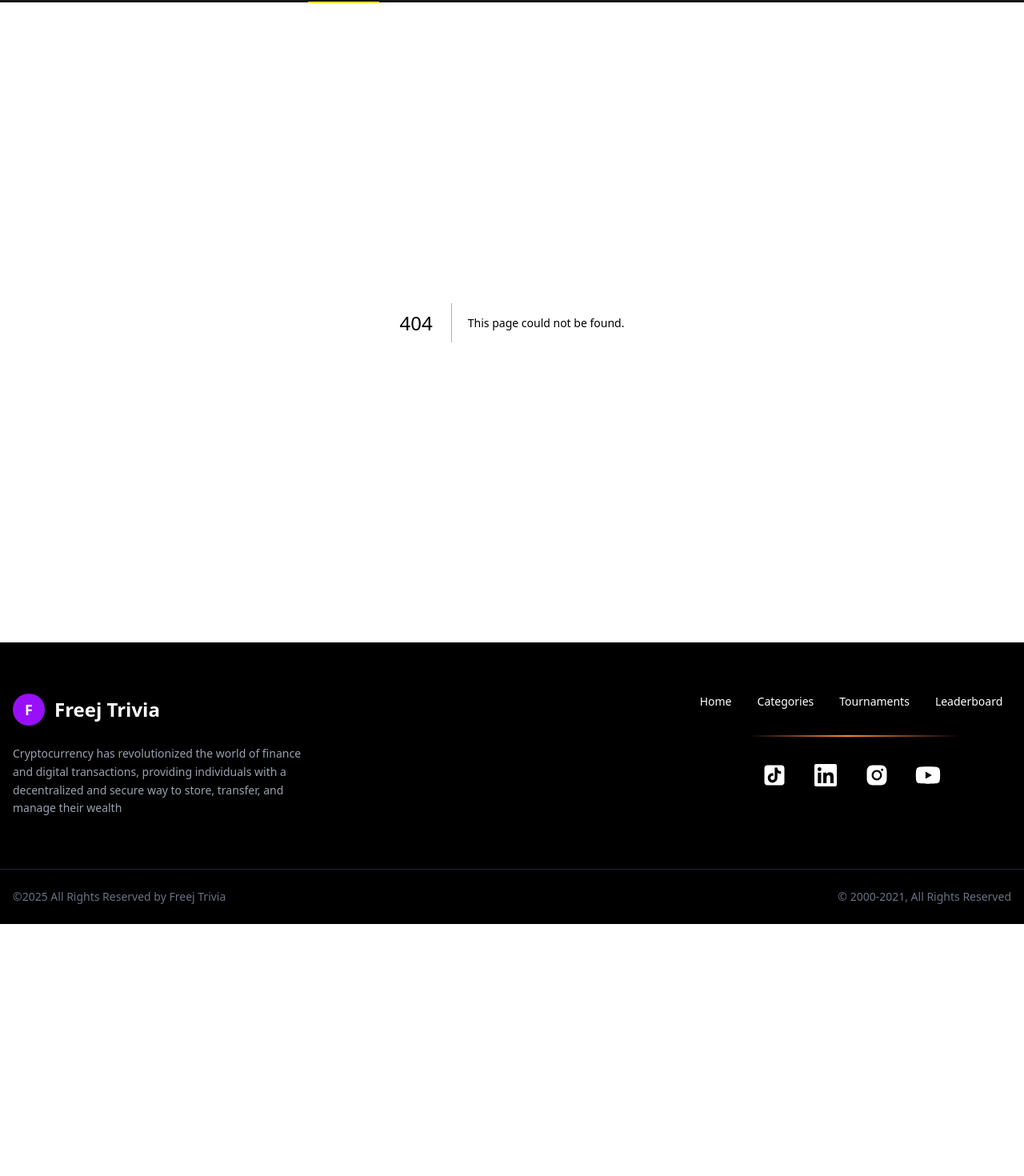
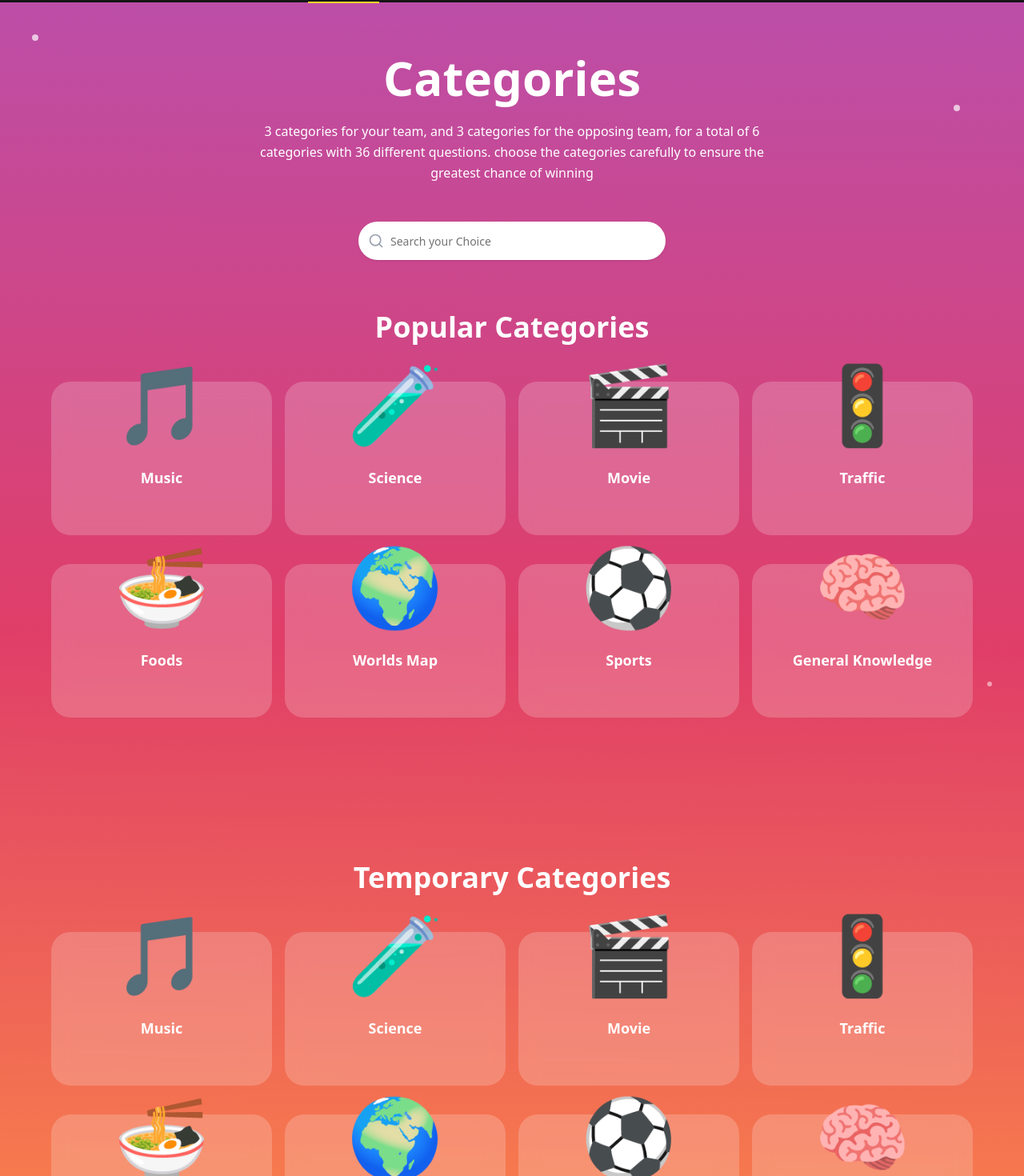
Before and after one commit to AsrafulMasum/freej-trivia, a Next.js app: page /categories in a window 1280 px wide. Before the commit this address had no page. Shown: the part 77-1547 px from the top of the page at 80% size. Before the commit the page ends 1232 px from the top, so only its background shows below. Built offline with nearby package versions, Linux system fonts and the light colour scheme.

Commit message:
categories page design created

```diff
--- /dev/null
+++ b/app/(website)/categories/page.tsx
@@ -0,0 +1,92 @@
+import CategoryCard from "@/components/categories/CategoryCard";
+import { Input } from "@/components/ui/input";
+import { Search } from "lucide-react";
+
+const categories = [
+  { id: 1, name: "Music", icon: "🎵" },
+  { id: 2, name: "Science", icon: "🧪" },
+  { id: 3, name: "Movie", icon: "🎬" },
+  { id: 4, name: "Traffic", icon: "🚦" },
+  { id: 5, name: "Foods", icon: "🍜" },
+  { id: 6, name: "Worlds Map", icon: "🌍" },
+  { id: 7, name: "Sports", icon: "⚽" },
+  { id: 8, name: "General Knowledge", icon: "🧠" },
+];
+
+const page = () => {
+  return (
+    <section className="relative min-h-screen bg-[linear-gradient(181deg,#BC4EA8_0.62%,#E03E68_47.14%,#FE8D45_99.35%)] overflow-hidden px-4 py-16">
+      {/* Decorative dots */}
+      <div className="absolute top-10 left-10 w-2 h-2 bg-white rounded-full opacity-70 animate-pulse" />
+      <div className="absolute top-32 right-20 w-2 h-2 bg-white rounded-full opacity-70 animate-pulse" />
+      <div className="absolute bottom-32 left-16 w-2 h-2 bg-white rounded-full opacity-70 animate-pulse" />
+      <div className="absolute bottom-20 right-32 w-2 h-2 bg-white rounded-full opacity-70 animate-pulse" />
+      <div className="absolute top-1/2 right-10 w-1.5 h-1.5 bg-white rounded-full opacity-50 animate-pulse" />
+
+      <div className="max-w-6xl mx-auto relative z-10">
+        {/* Header */}
+        <div className="text-center mb-12">
+          <h1 className="text-5xl md:text-6xl font-bold text-white mb-6 text-pretty">
+            Categories
+          </h1>
+          <p className="text-white text-center text-sm md:text-base max-w-2xl mx-auto leading-relaxed">
+            3 categories for your team, and 3 categories for the opposing team,
+            for a total of 6 categories with 36 different questions. choose the
+            categories carefully to ensure the greatest chance of winning
+          </p>
+        </div>
+
+        {/* Search Bar */}
+        <div className="flex justify-center mb-16">
+          <div className="relative w-full md:w-96">
+            <Search className="absolute left-3 top-1/2 transform -translate-y-1/2 text-gray-400 w-5 h-5" />
+            <Input
+              type="text"
+              placeholder="Search your Choice"
+              className="pl-10 pr-4 h-12 rounded-full border-none bg-white text-gray-800 placeholder-gray-500 focus:outline-none focus:ring-2 focus:ring-white focus:ring-offset-2 focus:ring-offset-[#D946A6]"
+            />
+          </div>
+        </div>
+
+        {/* Popular Categories Section */}
+        <div className="mb-8">
+          <h2 className="text-4xl font-bold text-white text-center mb-12 text-pretty">
+            Popular Categories
+          </h2>
+
+          {/* Categories Grid */}
+          <div className="grid grid-cols-1 sm:grid-cols-2 lg:grid-cols-4 gap-4 space-y-5">
+            {categories.map((category) => (
+              <CategoryCard
+                key={category.id}
+                name={category.name}
+                icon={category.icon}
+              />
+            ))}
+          </div>
+        </div>
+
+
+        {/* Popular Categories Section */}
+        <div className="mb-8 mt-40">
+          <h2 className="text-4xl font-bold text-white text-center mb-12 text-pretty">
+            Temporary Categories
+          </h2>
+
+          {/* Categories Grid */}
+          <div className="grid grid-cols-1 sm:grid-cols-2 lg:grid-cols-4 gap-4 space-y-5">
+            {categories.map((category) => (
+              <CategoryCard
+                key={category.id}
+                name={category.name}
+                icon={category.icon}
+              />
+            ))}
+          </div>
+        </div>
+      </div>
+    </section>
+  );
+};
+
+export default page;
--- /dev/null
+++ b/components/categories/CategoryCard.tsx
@@ -0,0 +1,31 @@
+"use client"
+
+import { cn } from "@/lib/utils"
+
+interface CategoryCardProps {
+  name: string
+  icon: string
+}
+
+export default function CategoryCard({ name, icon }: CategoryCardProps) {
+  return (
+    <div
+      className={cn(
+        "group relative flex flex-col items-center justify-center",
+        "rounded-3xl",
+        "p-8 md:p-12 h-48 cursor-pointer",
+        "transition-all duration-300 hover:scale-105 hover:shadow-2xl bg-white/20 backdrop-blur-md",
+        "active:scale-95",
+      )}
+    >
+      {/* Icon */}
+      <div className="text-6xl md:text-8xl -mt-20 mb-4 transition-transform duration-300 group-hover:scale-110 z-20">{icon}</div>
+
+      {/* Category Name */}
+      <span className="text-white font-semibold mt-4 text-base md:text-lg text-center">{name}</span>
+
+      {/* Shine effect on hover */}
+      <div className="absolute inset-0 rounded-3xl opacity-0 group-hover:opacity-10 bg-white transition-opacity duration-300" />
+    </div>
+  )
+}
--- /dev/null
+++ b/components/ui/input.tsx
@@ -0,0 +1,22 @@
+import * as React from "react"
+
+import { cn } from "@/lib/utils"
+
+const Input = React.forwardRef<HTMLInputElement, React.ComponentProps<"input">>(
+  ({ className, type, ...props }, ref) => {
+    return (
+      <input
+        type={type}
+        className={cn(
+          "flex h-9 w-full rounded-md border border-input bg-transparent px-3 py-1 text-base shadow-sm transition-colors file:border-0 file:bg-transparent file:text-sm file:font-medium file:text-foreground placeholder:text-muted-foreground focus-visible:outline-none focus-visible:ring-1 focus-visible:ring-ring disabled:cursor-not-allowed disabled:opacity-50 md:text-sm",
+          className
+        )}
+        ref={ref}
+        {...props}
+      />
+    )
+  }
+)
+Input.displayName = "Input"
+
+export { Input }
```
